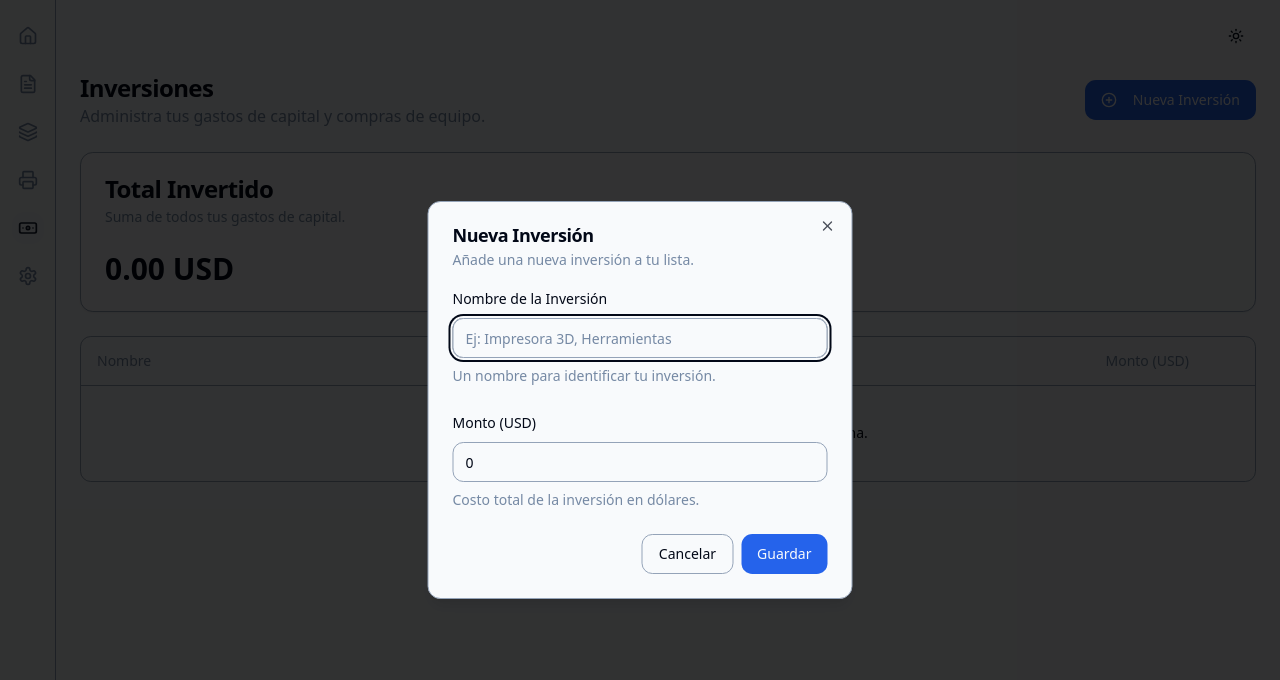
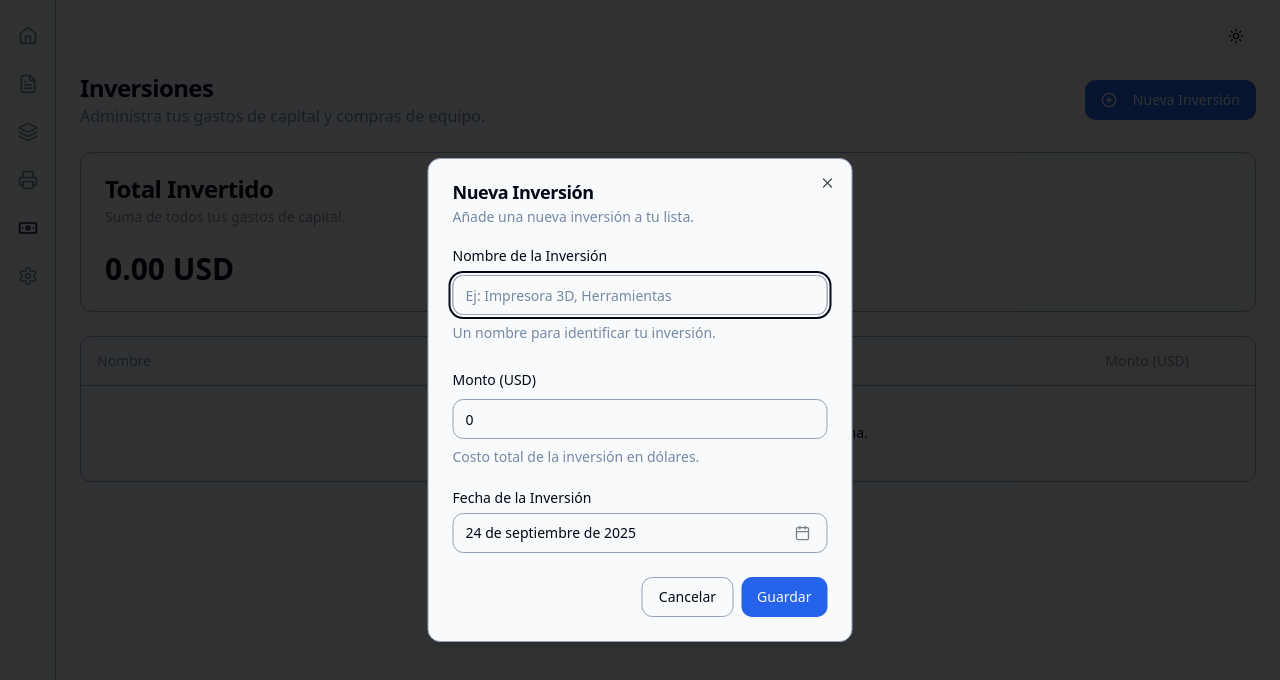
Before and after one commit to danifacelli/Cotiza3D, a Next.js app: page /investments in a window 1280 px wide. Both pictures are taken after a click on the button "Nueva Inversión". Shown: the top 680 px of the page. Built offline with nearby package versions, Linux system fonts and the light colour scheme.

Commit message:
que pueda cambiar la fecha de la nueva inversion

```diff
--- a/src/app/(main)/investments/page.tsx
+++ b/src/app/(main)/investments/page.tsx
@@ -32,6 +32,12 @@ import { useToast } from "@/hooks/use-toast"
 import { InvestmentsTable } from "@/components/investments/investments-table"
 import { Card, CardContent, CardHeader, CardTitle, CardDescription } from "@/components/ui/card"
 import { formatCurrency } from "@/lib/utils"
+
+type InvestmentFormData = {
+    name: string;
+    amount: number;
+    createdAt: Date;
+}
 
 export default function InvestmentsPage() {
   const [investments, setInvestments, isHydrated] = useLocalStorage<Investment[]>(
@@ -68,11 +74,15 @@ export default function InvestmentsPage() {
     })
   }
 
-  const handleSaveInvestment = (data: Omit<Investment, 'id' | 'createdAt'>) => {
+  const handleSaveInvestment = (data: InvestmentFormData) => {
+    const investmentData = {
+        ...data,
+        createdAt: data.createdAt.toISOString(),
+    }
     if (selectedInvestment) {
       setInvestments(
         investments.map((i) =>
-          i.id === selectedInvestment.id ? { ...i, ...data } : i
+          i.id === selectedInvestment.id ? { ...i, ...investmentData } : i
         )
       )
       toast({
@@ -82,8 +92,7 @@ export default function InvestmentsPage() {
     } else {
       const newInvestment: Investment = {
         id: generateId(),
-        ...data,
-        createdAt: new Date().toISOString(),
+        ...investmentData,
       }
       setInvestments([newInvestment, ...investments])
        toast({
--- a/src/components/investments/investment-form.tsx
+++ b/src/components/investments/investment-form.tsx
@@ -16,10 +16,19 @@ import {
 } from "@/components/ui/form"
 import { Input } from "@/components/ui/input"
 import type { Investment } from "@/lib/types"
+import { Popover, PopoverContent, PopoverTrigger } from "@/components/ui/popover"
+import { Calendar } from "@/components/ui/calendar"
+import { CalendarIcon } from "lucide-react"
+import { cn } from "@/lib/utils"
+import { format } from "date-fns"
+import { es } from "date-fns/locale"
 
 const InvestmentSchema = z.object({
   name: z.string().min(2, "El nombre debe tener al menos 2 caracteres."),
   amount: z.coerce.number().positive("El monto debe ser un número positivo."),
+  createdAt: z.date({
+    required_error: "La fecha es requerida.",
+  }),
 })
 
 type InvestmentFormValues = z.infer<typeof InvestmentSchema>
@@ -36,6 +45,7 @@ export function InvestmentForm({ onSubmit, onCancel, defaultValues }: Investment
     defaultValues: {
       name: defaultValues?.name || "",
       amount: defaultValues?.amount || 0,
+      createdAt: defaultValues?.createdAt ? new Date(defaultValues.createdAt) : new Date(),
     },
   })
 
@@ -75,6 +85,45 @@ export function InvestmentForm({ onSubmit, onCancel, defaultValues }: Investment
           )}
         />
 
+        <FormField
+            control={form.control}
+            name="createdAt"
+            render={({ field }) => (
+                <FormItem className="flex flex-col">
+                <FormLabel>Fecha de la Inversión</FormLabel>
+                <Popover>
+                    <PopoverTrigger asChild>
+                    <FormControl>
+                        <Button
+                        variant={"outline"}
+                        className={cn(
+                            "w-full pl-3 text-left font-normal",
+                            !field.value && "text-muted-foreground"
+                        )}
+                        >
+                        {field.value ? (
+                            format(field.value, "PPP", { locale: es })
+                        ) : (
+                            <span>Selecciona una fecha</span>
+                        )}
+                        <CalendarIcon className="ml-auto h-4 w-4 opacity-50" />
+                        </Button>
+                    </FormControl>
+                    </PopoverTrigger>
+                    <PopoverContent className="w-auto p-0" align="start">
+                    <Calendar
+                        mode="single"
+                        selected={field.value}
+                        onSelect={field.onChange}
+                        initialFocus
+                    />
+                    </PopoverContent>
+                </Popover>
+                <FormMessage />
+                </FormItem>
+            )}
+            />
+
         <div className="flex justify-end gap-2">
             <Button type="button" variant="outline" onClick={onCancel}>Cancelar</Button>
             <Button type="submit">Guardar</Button>
```
